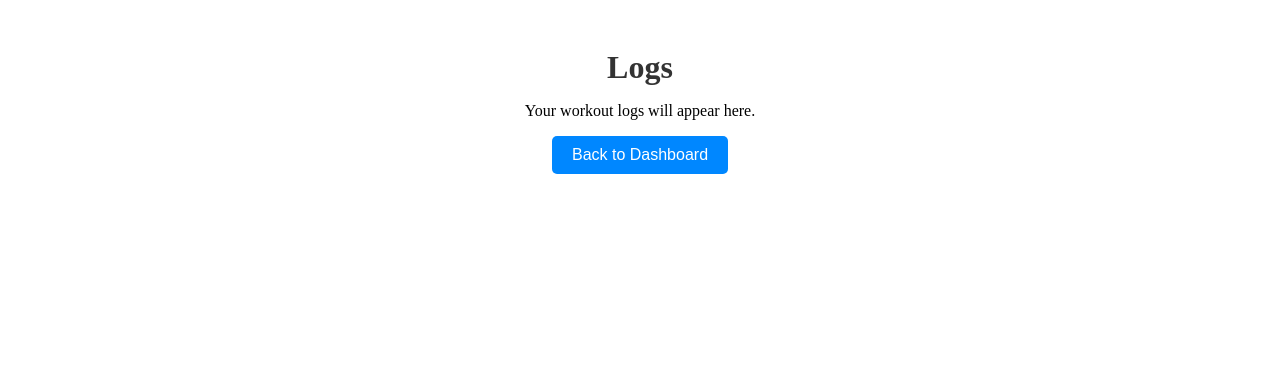
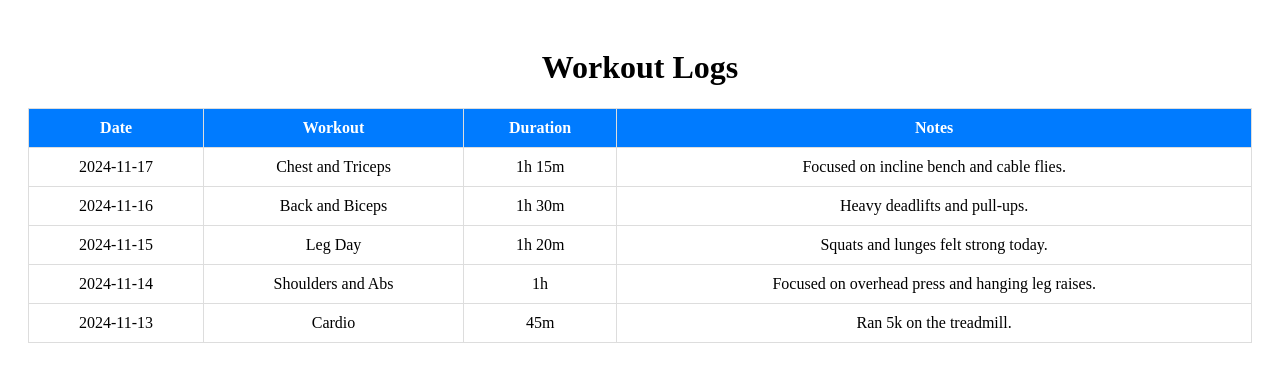
Before and after one commit to dkpunit/workout-tracker, a React (Create React App) app: page /logs in a window 1280 px wide. Shown: the top 382 px of the page. Built offline with nearby package versions, Linux system fonts and the light colour scheme.

Commit message:
Placeholder Data:
    Added five sample workout entries to simulate the look of your logs.

Styling:

    Created a simple and clean table with CSS-in-JS to display the placeholder data.

Dynamic Rows:

    Used .map() to dynamically generate table rows based on the placeholder data.

```diff
--- a/src/Logs.js
+++ b/src/Logs.js
@@ -1,38 +1,61 @@
-import React from "react";
-import { Link } from "react-router-dom";
+import React from 'react';
 
 function Logs() {
+  const placeholderData = [
+    { date: '2024-11-17', workout: 'Chest and Triceps', duration: '1h 15m', notes: 'Focused on incline bench and cable flies.' },
+    { date: '2024-11-16', workout: 'Back and Biceps', duration: '1h 30m', notes: 'Heavy deadlifts and pull-ups.' },
+    { date: '2024-11-15', workout: 'Leg Day', duration: '1h 20m', notes: 'Squats and lunges felt strong today.' },
+    { date: '2024-11-14', workout: 'Shoulders and Abs', duration: '1h', notes: 'Focused on overhead press and hanging leg raises.' },
+    { date: '2024-11-13', workout: 'Cardio', duration: '45m', notes: 'Ran 5k on the treadmill.' },
+  ];
+
+  const styles = {
+    container: {
+      padding: '20px',
+      textAlign: 'center',
+    },
+    table: {
+      width: '100%',
+      borderCollapse: 'collapse',
+      marginTop: '20px',
+    },
+    th: {
+      backgroundColor: '#007BFF',
+      color: '#FFF',
+      padding: '10px',
+      border: '1px solid #DDD',
+    },
+    td: {
+      padding: '10px',
+      border: '1px solid #DDD',
+    },
+  };
+
   return (
     <div style={styles.container}>
-      <h1 style={styles.heading}>Logs</h1>
-      <p>Your workout logs will appear here.</p>
-      {/* Button to navigate back to the Dashboard */}
-      <Link to="/">
-        <button style={styles.button}>Back to Dashboard</button>
-      </Link>
+      <h1>Workout Logs</h1>
+      <table style={styles.table}>
+        <thead>
+          <tr>
+            <th style={styles.th}>Date</th>
+            <th style={styles.th}>Workout</th>
+            <th style={styles.th}>Duration</th>
+            <th style={styles.th}>Notes</th>
+          </tr>
+        </thead>
+        <tbody>
+          {placeholderData.map((log, index) => (
+            <tr key={index}>
+              <td style={styles.td}>{log.date}</td>
+              <td style={styles.td}>{log.workout}</td>
+              <td style={styles.td}>{log.duration}</td>
+              <td style={styles.td}>{log.notes}</td>
+            </tr>
+          ))}
+        </tbody>
+      </table>
     </div>
   );
 }
 
-const styles = {
-  container: {
-    textAlign: "center",
-    padding: "20px",
-  },
-  heading: {
-    color: "#333",
-    fontSize: "2rem",
-    marginBottom: "1rem",
-  },
-  button: {
-    padding: "10px 20px",
-    backgroundColor: "#0087FF",
-    color: "#FFF",
-    border: "none",
-    borderRadius: "5px",
-    cursor: "pointer",
-    fontSize: "1rem",
-  },
-};
-
 export default Logs;
```
